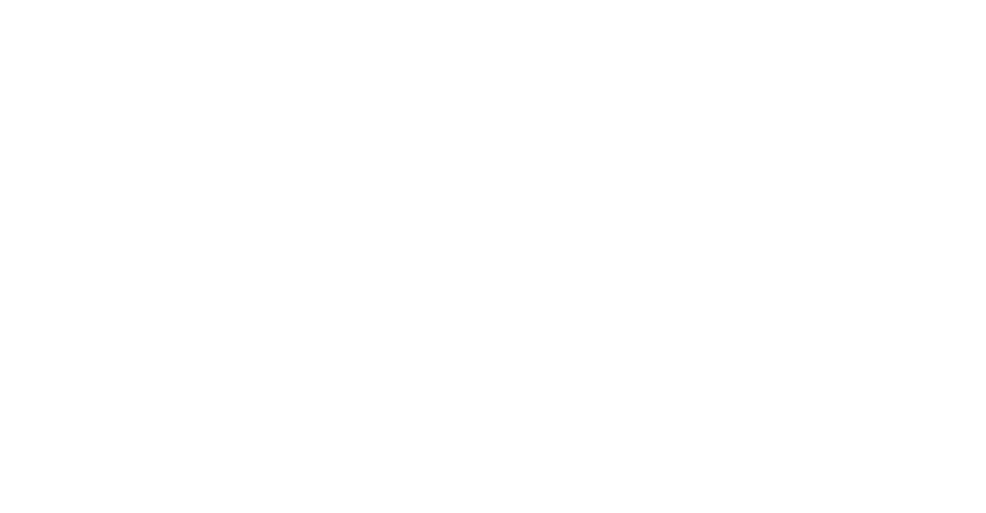
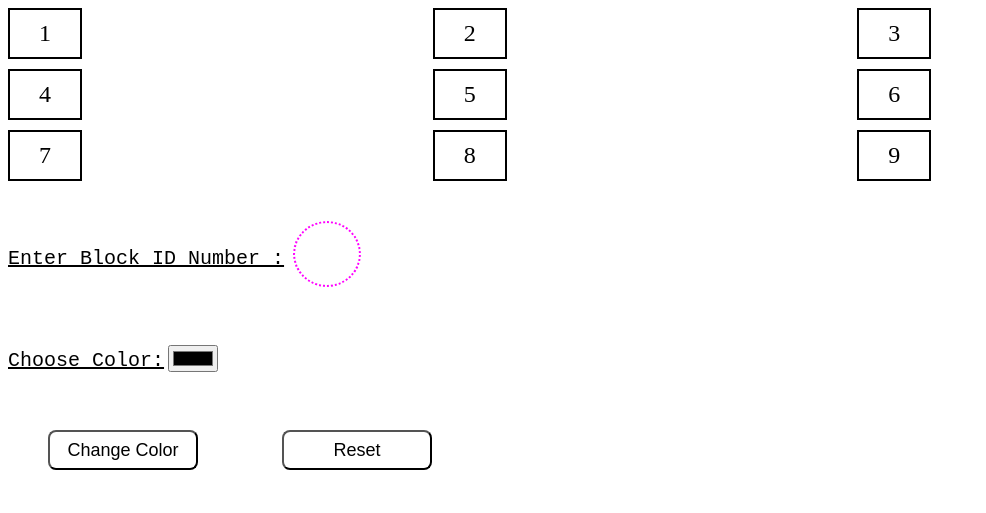
Before and after one commit to acciojob/Replit-Asian-Paints-krishna479, a website: page main.html in a window 1280 px wide. Shown: the whole page, without its empty margins (0-986 px from the left). Drawn offline with Linux system fonts and the light colour scheme.

Commit message:
created a submission

```diff
--- a/main.html
+++ b/main.html
@@ -7,7 +7,25 @@
 </head>
 
 <body>
-	<!-- the entire body must be written by student -->
+	 <div id="grid-container">
+      <div id="1" class="grid-item">1</div>
+      <div id="2" class="grid-item">2</div>
+      <div id="3" class="grid-item">3</div>
+      <div id="4" class="grid-item">4</div>
+      <div id="5" class="grid-item">5</div>
+      <div id="6" class="grid-item">6</div>
+      <div id="7" class="grid-item">7</div>
+      <div id="8" class="grid-item">8</div>
+      <div id="9" class="grid-item">9</div>
+    </div>
+    <form>
+      <label for="block_id">Enter Block ID Number :</label>
+      <input type="text" maxlength="1" id="block_id" name="block_id"><br><br>
+      <label for="colour_id">Choose Color:</label>
+      <input type="color" id="colour_id" name="colour_id"><br><br>
+      <input type="button" value="Change Color" onclick="changeColor()">
+      <input type="button" value="Reset" onclick="resetColors()">
+    </form>
     <script type="text/javascript" src="./script.js">
 </script>
 
--- a/styles.css
+++ b/styles.css
@@ -1 +1,44 @@
 /*  your css code here. If applicable */
+#grid-container{
+	display: grid;
+    grid-template-columns: repeat(3, 1fr);
+    grid-template-rows: repeat(3, 1fr);
+    gap: 10px;
+}
+.grid-item{
+	width:50px;
+	border:2px solid black;
+	background-color: transparent;
+    padding: 10px;
+    text-align: center;
+    font-size: 24px;
+}
+input#block_id{
+	margin:40px;
+	border-radius:50%;
+	width:60px;
+	height:60px;
+	border:2px magenta dotted;
+	font-size: 30px;
+	text-align:center;
+	margin-left:5px;
+	color:blue;
+}
+label{
+	font-size:20px;
+	font-family:monospace;
+	text-decoration:underline;
+}
+input[type=button]{
+	margin:40px;
+	width:150px;
+	height:40px;
+	font-size:18px;
+	border-radius:8px;
+	background-color:white;
+}
+input[type=button]:hover{
+	cursor:pointer;
+	background-color:magenta;
+	border:2px blue solid;
+}
```
